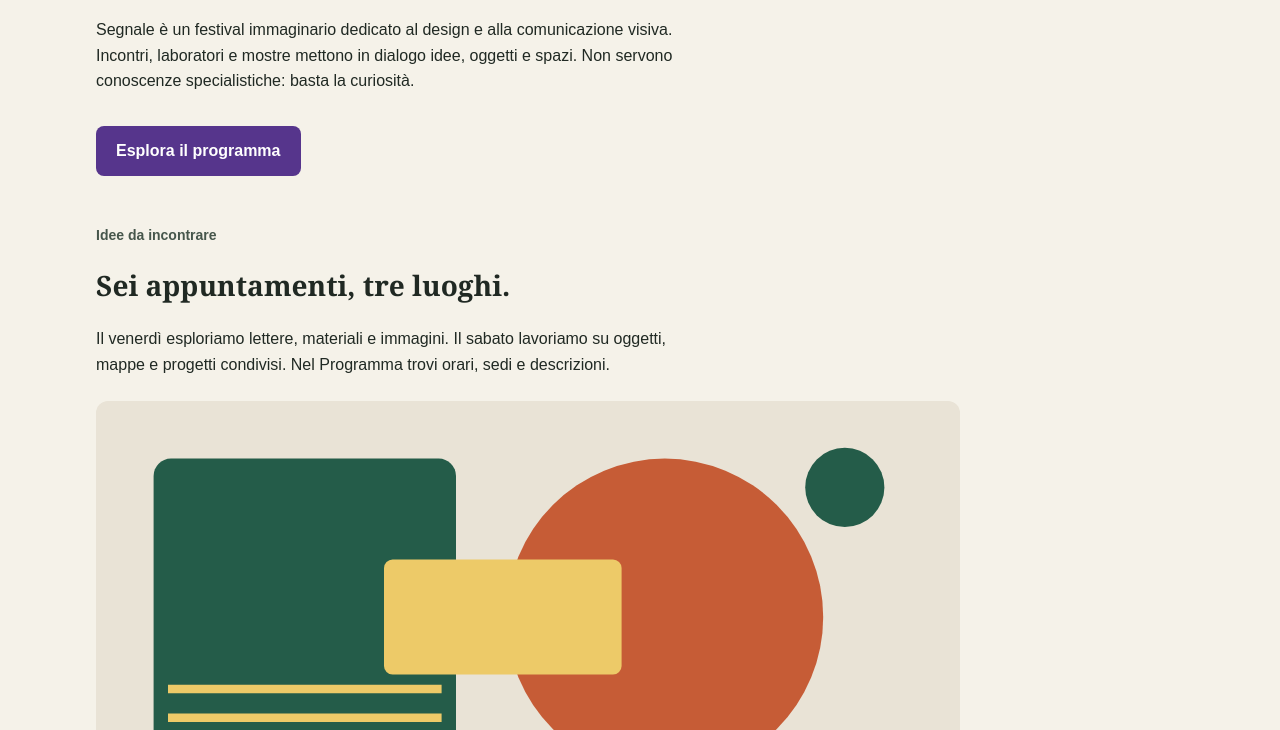
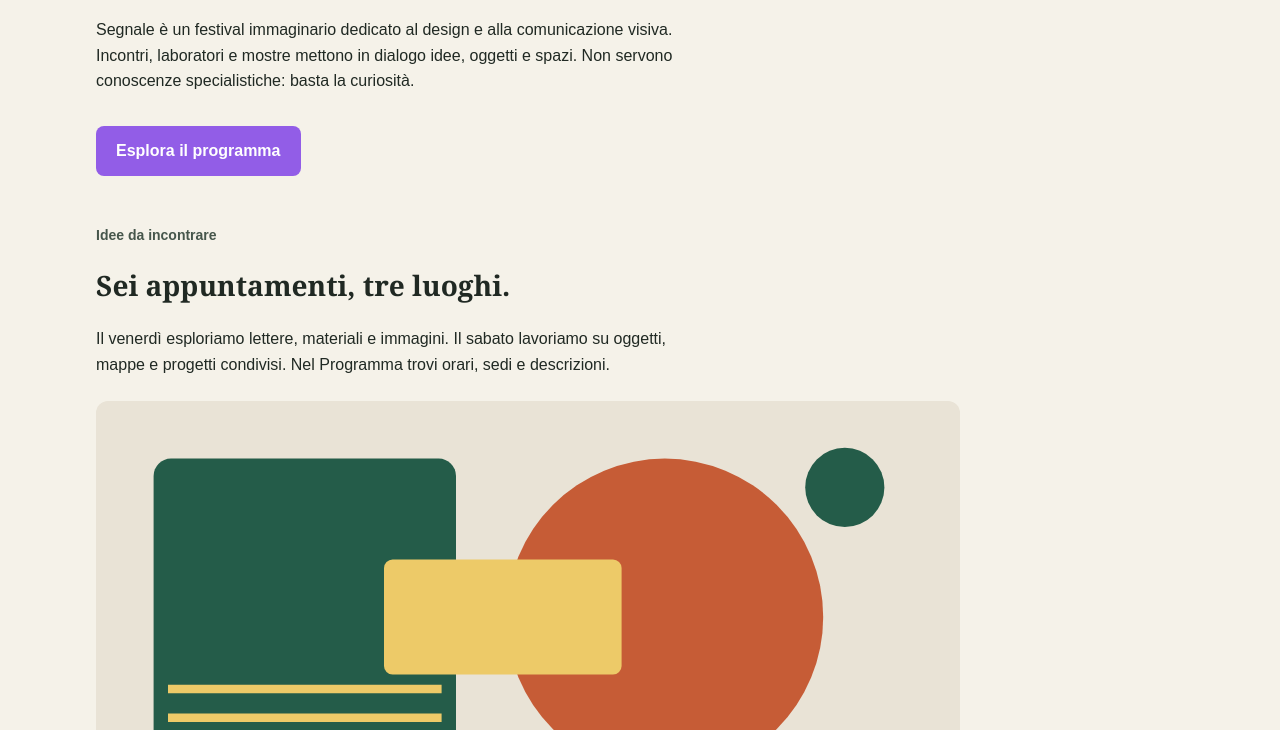
Before and after one commit to saraafeltrin/festival-segnale, a plain HTML site: page index.html in a window 1280 px wide. Shown: the part 433-1163 px from the top of the page. Drawn offline with Linux system fonts and the light colour scheme; files that its build step writes are made by us from their sources; files whose address does not match are found by name.

```diff
--- a/style.css
+++ b/style.css
@@ -3,8 +3,8 @@
 
 /* Scelte comuni: ogni regola usa var() per richiamarne il valore. */
 :root {
-  --colore-primario: #56358c;
-  --colore-primario-scuro: #3d2864;
+  --colore-primario: #925de7;
+  --colore-primario-scuro: #462386;
   --colore-sfondo: #f5f2e9;
   --colore-testo: #202923;
   --font-testo: Arial, Helvetica, sans-serif;
```
Also changed, not shown: index.html (renamed from assets/index.html).
